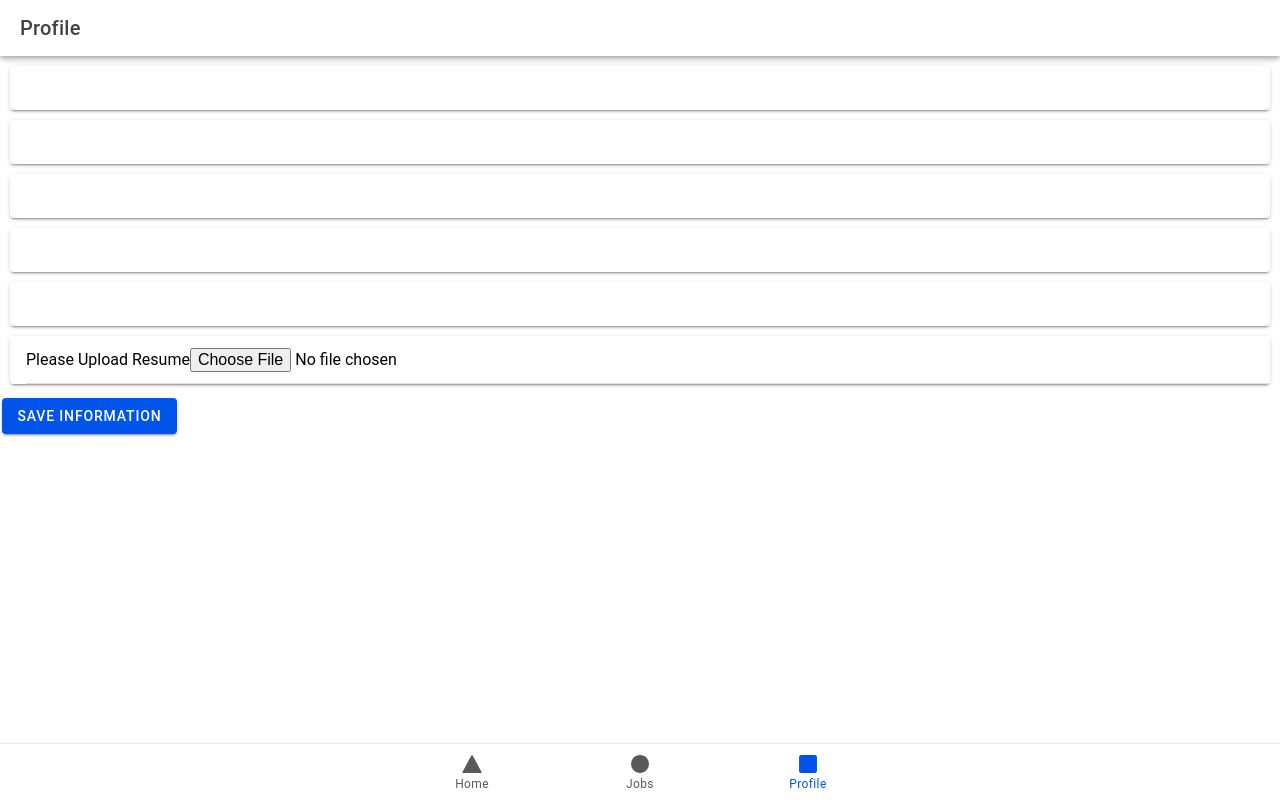
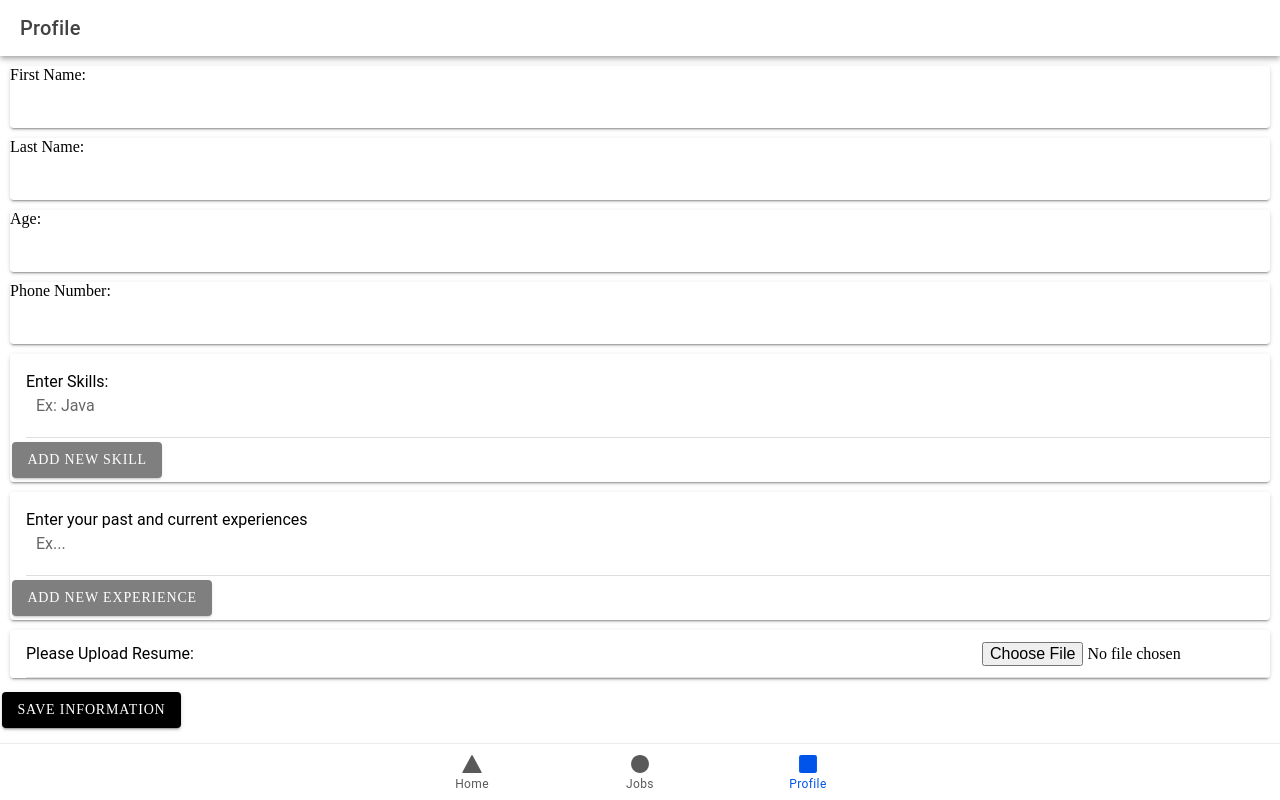
Before and after one commit to cfgtexas24/Team-8, a React (Vite) app in the folder rebirther/: page /profile in a window 1280 px wide. Built offline with nearby package versions, Linux system fonts and the light colour scheme.

Commit message:
add & changed inputs, edited style

```diff
--- a/rebirther/src/pages/Profile.css
+++ b/rebirther/src/pages/Profile.css
@@ -1,10 +1,14 @@
-.Profile{
+.button{
+    --background: black;
+    font-family: 'Times New Roman';
+}
+
+.spacing{
     margin: 10px;
-    display: flex;
-    justify-content: center;
-    width: 80%;
-    padding: 10px;
 }
-.group{
-    margin-bottom: 15px;
+
+.custom-font{
+    font-family: 'Times New Roman';
+    font-size: 16px;
+    color: black;
 }
--- a/rebirther/src/pages/Profile.tsx
+++ b/rebirther/src/pages/Profile.tsx
@@ -1,8 +1,30 @@
-import { IonContent, IonHeader, IonPage, IonTitle, IonToolbar, IonButton, IonInput, IonItem, IonCard, IonText } from '@ionic/react';
+import { IonContent, IonHeader, IonPage, IonTitle, IonToolbar, IonButton, IonInput, IonItem, IonCard, IonText, IonLabel } from '@ionic/react';
 import ExploreContainer from '../components/ExploreContainer';
 import './Profile.css';
+import React, {useState} from 'react';
 
 const Profile: React.FC = () => {
+  //populate the skills user inputted
+  const[newSkill, setNewSkill] = useState<string>('');
+  const[skills, setSkills] = useState<string[]>([]);
+
+  //populate the experiences user inputted
+  const[newExp, setNewExp] = useState<string>('');
+  const[exp, setExp] = useState<string[]>([]);
+
+  const addSkill = () =>{
+    if (newSkill.trim() !== ''){
+      setSkills([...skills, newSkill]); //add new skill to list
+      setNewSkill(''); //clear input field
+    }
+  };
+
+  const addExp = () =>{
+    if (newExp.trim() !== ''){
+      setExp([...exp, newExp]); //add new skill to list
+      setNewExp(''); //clear input field
+    }
+  };
   return (
     <IonPage>
       <IonHeader>
@@ -10,29 +32,51 @@ const Profile: React.FC = () => {
           <IonTitle>Profile</IonTitle>
         </IonToolbar>
       </IonHeader>
-      <IonContent fullscreen>
-        <IonCard className="First">
-        <IonInput>First Name:</IonInput>
+      <IonContent fullscreen className="profile">
+        <IonCard className="first">
+          <IonLabel className="custom-font">First Name:</IonLabel>
+          <IonInput type="text"></IonInput>
         </IonCard>
-        <IonCard className="Last">
-        <IonInput>Last Name:</IonInput>
+        <IonCard className="last">
+        <IonLabel className="custom-font">Last Name:</IonLabel>
+          <IonInput type="text"></IonInput>
         </IonCard>
-        <IonCard className="Skills">
-        <IonInput>Add Your Skills:</IonInput>
+        <IonCard className="age">
+          <IonLabel className="custom-font">Age:</IonLabel>
+          <IonInput type="number"></IonInput>
         </IonCard>
-        <IonCard className="Age">
-        <IonInput>Age:</IonInput>
+        <IonCard className="phone-number">
+          <IonLabel className="custom-font">Phone Number:</IonLabel>
+        <IonInput type="tel"></IonInput>
+          </IonCard>
+        <IonCard className="skills">
+          <IonItem>
+            <IonLabel className="custom-font" position="floating">Enter Skills:</IonLabel>
+            <IonInput className="spacing"
+              value={newSkill}
+              placeholder="Ex: Java"
+              onIonChange={e => setNewSkill(e.detail.value!)} clearInput
+              />
+          </IonItem>
+          <IonButton onClick={addSkill} disabled={!newSkill.trim()}>Add New Skill</IonButton>
         </IonCard>
         <IonCard className="Experience">
-        <IonInput>Add your Current Experiences:</IonInput>
+          <IonItem>
+            <IonLabel position="floating">Enter your past and current experiences</IonLabel>
+            <IonInput className="spacing" value={newExp}
+            placeholder="Ex..."
+            onIonChange={(e) => setNewExp(e.detail.value!)} clearInput/>
+          </IonItem>
+          <IonButton onClick={addExp} disabled={!newExp.trim()}>Add New Experience</IonButton>
         </IonCard>
         <IonCard>
           <IonItem>
-            <IonText>Please Upload Resume</IonText>
-            <input type="file"></input>
+          <IonLabel className="custom-font">Please Upload Resume:</IonLabel>
+            <IonText></IonText>
+            <input className="custom-font" type="file"></input>
           </IonItem>
         </IonCard>
-        <IonButton>Save Information</IonButton>
+        <IonButton className="button">Save Information</IonButton>
       </IonContent>
     </IonPage>
   );
```
